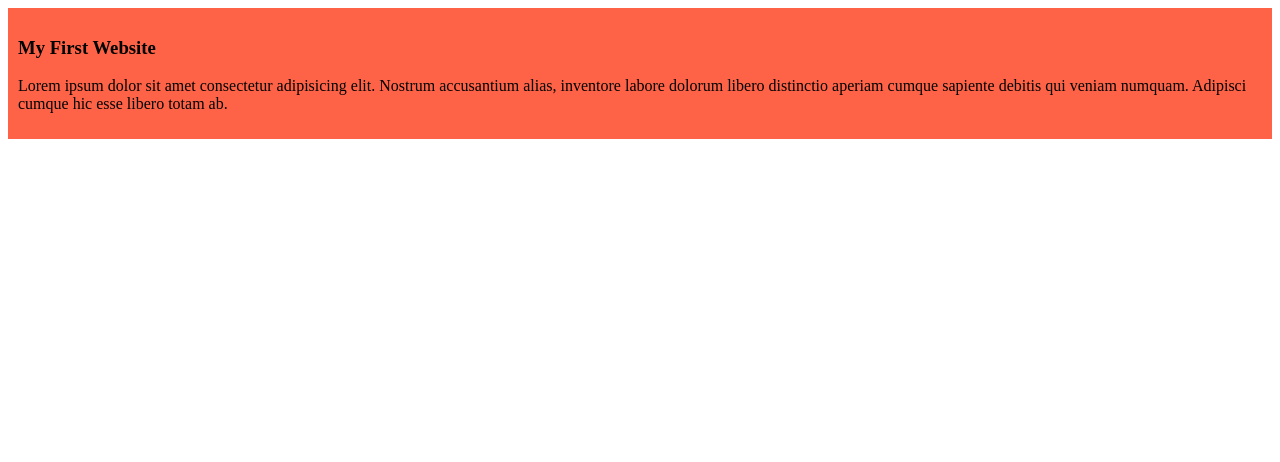
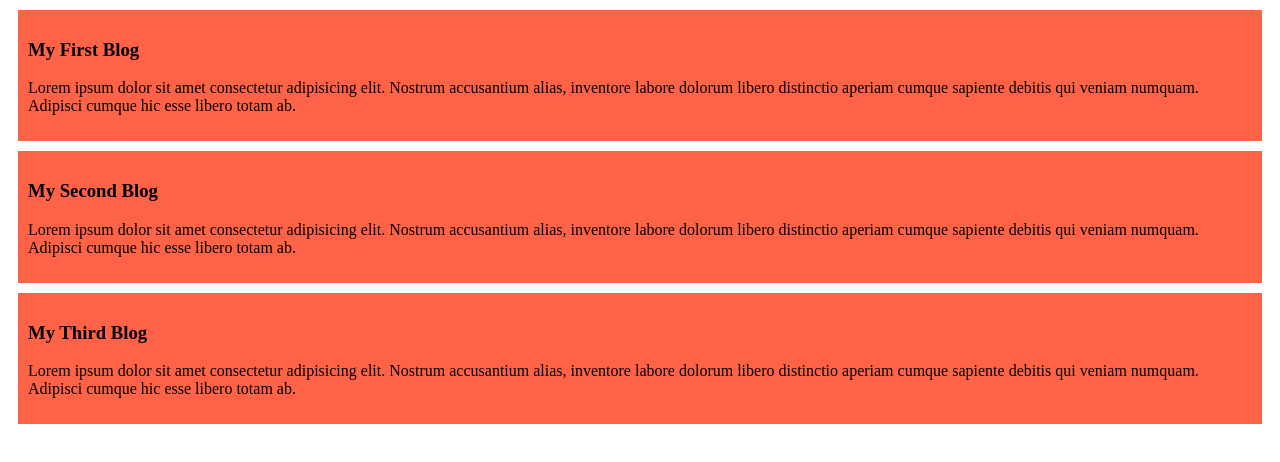
Before and after one commit to Jonayet-06/my-simple-website, a plain HTML site: page index.html in a window 1280 px wide. Drawn offline with Linux system fonts and the light colour scheme.

Commit message:
added the second and third blog

```diff
--- a/index.html
+++ b/index.html
@@ -8,7 +8,15 @@
 </head>
 <body>
     <div>
-        <h3>My First Website</h3>
+        <h3>My First Blog</h3>
+        <p>Lorem ipsum dolor sit amet consectetur adipisicing elit. Nostrum accusantium alias, inventore labore dolorum libero distinctio aperiam cumque sapiente debitis qui veniam numquam. Adipisci cumque hic esse libero totam ab.</p>
+    </div>
+    <div>
+        <h3>My Second Blog</h3>
+        <p>Lorem ipsum dolor sit amet consectetur adipisicing elit. Nostrum accusantium alias, inventore labore dolorum libero distinctio aperiam cumque sapiente debitis qui veniam numquam. Adipisci cumque hic esse libero totam ab.</p>
+    </div>
+    <div>
+        <h3>My Third Blog</h3>
         <p>Lorem ipsum dolor sit amet consectetur adipisicing elit. Nostrum accusantium alias, inventore labore dolorum libero distinctio aperiam cumque sapiente debitis qui veniam numquam. Adipisci cumque hic esse libero totam ab.</p>
     </div>
 </body>
--- a/styles/blog.css
+++ b/styles/blog.css
@@ -1,4 +1,5 @@
 div{
     background-color: tomato;
     padding:10px;
+    margin:10px;
 }
```
